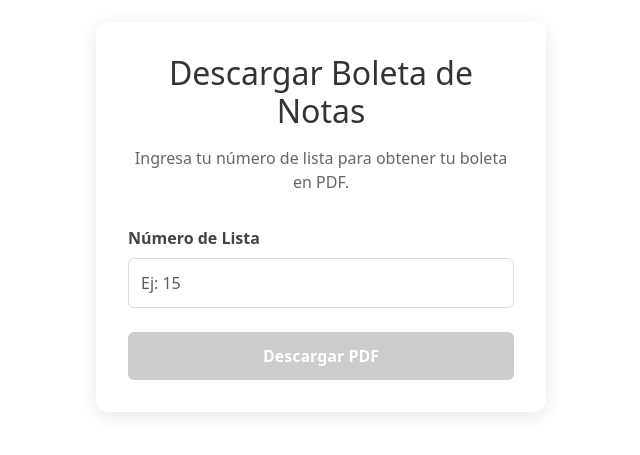
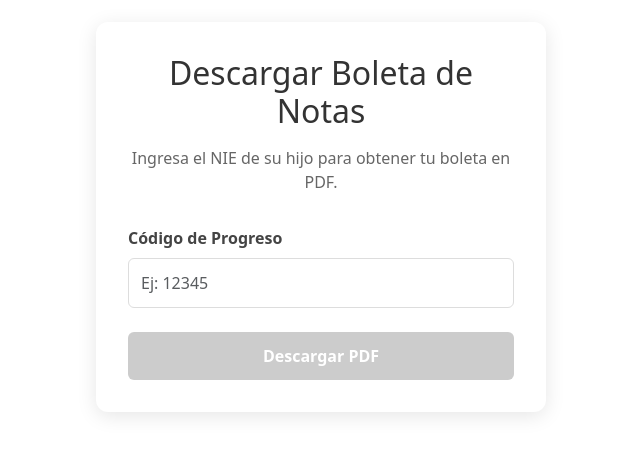
Before and after one commit to Gabusnow21/Administrador-de-Notas-Matematicas, an Angular app in the folder frontend/: page /descargar-boleta in a window 1280 px wide. Shown: the part 103-558 px from the top of the page, without its empty margins (319-959 px from the left). Built offline with nearby package versions, Linux system fonts and the light colour scheme.

Commit message:
Fix: servicio de tickets con codigoProgreso y etiquetas en html, asi como boton para borrado masivo

```diff
--- a/frontend/src/app/components/descargar-boleta/descargar-boleta.css
+++ b/frontend/src/app/components/descargar-boleta/descargar-boleta.css
@@ -107,6 +107,24 @@ label {
     cursor: not-allowed;
 }
 
+.btn-danger-clear {
+    width: 100%;
+    padding: 0.75rem;
+    background-color: #dc3545;
+    color: white;
+    border: none;
+    border-radius: 6px;
+    font-size: 0.9rem;
+    font-weight: 600;
+    cursor: pointer;
+    transition: background-color 0.2s;
+    margin-top: 10px;
+}
+
+.btn-danger-clear:hover:not(:disabled) {
+    background-color: #c82333;
+}
+
 .alert {
     margin-top: 1.5rem;
     padding: 0.75rem;
--- a/frontend/src/app/components/descargar-boleta/descargar-boleta.html
+++ b/frontend/src/app/components/descargar-boleta/descargar-boleta.html
@@ -1,50 +1,59 @@
 <div class="download-container">
     <div class="download-card">
-        <div class="header-actions" *ngIf="isAdmin">
+        @if (isAdmin) {
+            <div class="header-actions">
                 <button class="btn-config-toggle" (click)="showAdmin = !showAdmin">
                     <i class="fas" [ngClass]="showAdmin ? 'fa-times' : 'fa-cog'"></i> ⚙️
                 </button>
             </div>
+        }
 
-        <div *ngIf="!showAdmin">
+        @if (!showAdmin) {
+            <div>
                 <h2>Descargar Boleta de Notas</h2>
-            <p>Ingresa tu número de lista para obtener tu boleta en PDF.</p>
+                <p>Ingresa el NIE de su hijo para obtener tu boleta en PDF.</p>
 
                 <form (ngSubmit)="onSubmit()" #downloadForm="ngForm">
                     <div class="form-group">
-                    <label for="listNumber">Número de Lista</label>
+                        <label for="codigoProgreso">Código de Progreso</label>
                         <input
-                        type="number"
-                        id="listNumber"
-                        name="listNumber"
-                        [(ngModel)]="studentListNumber"
-                        placeholder="Ej: 15"
+                            type="text"
+                            id="codigoProgreso"
+                            name="codigoProgreso"
+                            [(ngModel)]="codigoProgreso"
+                            placeholder="Ej: 12345"
                             required
                             class="form-control">
                     </div>
 
-                <button type="submit" [disabled]="loading || !studentListNumber" class="btn-download">
+                    <button type="submit" [disabled]="loading || !codigoProgreso" class="btn-download">
                         {{ loading ? 'Validando...' : 'Descargar PDF' }}
                     </button>
                 </form>
 
-            <div *ngIf="message" class="alert alert-success">
+                @if (message) {
+                    <div class="alert alert-success">
                         {{ message }}
                     </div>
+                }
 
-            <div *ngIf="error" class="alert alert-danger">
+                @if (error) {
+                    <div class="alert alert-danger">
                         {{ error }}
                     </div>
+                }
             </div>
-
-        <div *ngIf="showAdmin" class="admin-config">
+        } @else {
+            <div class="admin-config">
                 <h3>Configuración de Boletas</h3>
 
                 <div class="config-section">
                     <h4>1. Cargar desde mi PC</h4>
                     <p class="small">Selecciona la carpeta local donde tienes los PDFs.</p>
                     <input type="file" (change)="onFolderSelected($event)" webkitdirectory directory multiple class="form-control">
-                <p *ngIf="selectedFiles" class="file-count">{{ selectedFiles.length }} archivos seleccionados.</p>
+                    @if (selectedFiles) {
+                        <p class="file-count">{{ selectedFiles.length }} archivos seleccionados.</p>
+                    }
                 </div>
 
                 <div class="config-section">
@@ -57,17 +66,29 @@
                         </div>
 
                         <ul class="directory-list">
-                        <li *ngFor="let dir of subDirectories" (click)="selectDirectory(dir)">
+                            @for (dir of subDirectories; track dir) {
+                                <li (click)="selectDirectory(dir)">
                                     📁 {{ dir.split('/').pop() }}
                                 </li>
-                        <li *ngIf="subDirectories.length === 0" class="empty">No hay subcarpetas visibles.</li>
+                            } @empty {
+                                <li class="empty">No hay subcarpetas visibles.</li>
+                            }
                         </ul>
                     </div>
+                </div>
+
+                <div class="config-section">
+                    <h4>3. Gestión de Tokens</h4>
+                    <p class="small">Elimina todos los tokens generados para forzar una nueva validación.</p>
+                    <button (click)="clearTokens()" [disabled]="loading" class="btn-danger-clear">
+                        Borrar Todos los Tokens
+                    </button>
                 </div>
 
                 <button (click)="saveConfig()" [disabled]="loading" class="btn-save">
                     {{ loading ? 'Procesando...' : (selectedFiles ? 'Subir y Guardar' : 'Guardar Configuración') }}
                 </button>
             </div>
+        }
     </div>
 </div>
--- a/frontend/src/app/components/descargar-boleta/descargar-boleta.ts
+++ b/frontend/src/app/components/descargar-boleta/descargar-boleta.ts
@@ -15,7 +15,7 @@ export class DescargarBoleta implements OnInit {
   private ticketService = inject(TicketService);
   private authService = inject(AuthService);
 
-  studentListNumber: number | null = null;
+  codigoProgreso: string = '';
   loading = false;
   message = '';
   error = '';
@@ -51,8 +51,6 @@ export class DescargarBoleta implements OnInit {
         this.error = '';
       },
       error: (err) => {
-        // Si el directorio no existe, no es un error crítico para el usuario,
-        // simplemente vaciamos la lista de sugerencias.
         this.subDirectories = [];
       }
     });
@@ -64,14 +62,12 @@ export class DescargarBoleta implements OnInit {
   }
 
   goBack() {
-    // Si la ruta está vacía o es la raíz, no hacemos nada
     if (!this.configPath || this.configPath === '/' || this.configPath === '.') {
-      this.configPath = '/'; // Asegurar que mostramos algo válido
+      this.configPath = '/';
       this.explorePath(this.configPath);
       return;
     }
 
-    // Quitar la última parte de la ruta
     const parts = this.configPath.split('/').filter(p => p.length > 0);
     if (parts.length > 0) {
       parts.pop();
@@ -89,7 +85,6 @@ export class DescargarBoleta implements OnInit {
 
   saveConfig() {
     if (this.selectedFiles && this.selectedFiles.length > 0) {
-      // Primero asegurar que la ruta es la correcta en el servidor antes de subir
       this.loading = true;
       this.ticketService.setConfigPath(this.configPath).subscribe({
         next: () => {
@@ -137,9 +132,25 @@ export class DescargarBoleta implements OnInit {
     });
   }
 
+  clearTokens() {
+    if (confirm('¿Estás seguro de que deseas borrar todos los tokens de descarga? Esta acción no se puede deshacer.')) {
+      this.loading = true;
+      this.ticketService.clearTokens().subscribe({
+        next: (res) => {
+          this.loading = false;
+          alert(res.message || 'Tokens borrados correctamente.');
+        },
+        error: (err) => {
+          this.loading = false;
+          alert('Error al borrar tokens: ' + (err.error?.message || err.message));
+        }
+      });
+    }
+  }
+
   onSubmit() {
-    if (this.studentListNumber === null) {
-      this.error = 'Por favor, ingresa tu número de lista.';
+    if (!this.codigoProgreso) {
+      this.error = 'Por favor, ingresa el NIE del estudiante:';
       return;
     }
 
@@ -147,7 +158,7 @@ export class DescargarBoleta implements OnInit {
     this.message = '';
     this.error = '';
 
-    this.ticketService.validateTicket(this.studentListNumber).subscribe({
+    this.ticketService.validateTicket(this.codigoProgreso).subscribe({
       next: (response) => {
         this.loading = false;
         this.message = 'Validación exitosa. Descargando boleta...';
@@ -156,14 +167,14 @@ export class DescargarBoleta implements OnInit {
         const link = document.createElement('a');
         link.href = url;
         link.target = '_blank';
-        link.download = `boleta_${this.studentListNumber}.pdf`;
+        link.download = `boleta_${this.codigoProgreso}.pdf`;
         document.body.appendChild(link);
         link.click();
         document.body.removeChild(link);
       },
       error: (err) => {
         this.loading = false;
-        this.error = err.error?.message || 'No se pudo validar el número de lista. Asegúrate de que tu boleta esté disponible.';
+        this.error = err.error?.message || 'No se pudo validar el NIE del estudiante. Asegúrate de que tu boleta esté disponible.';
       }
     });
   }
--- a/frontend/src/app/services/ticket.service.ts
+++ b/frontend/src/app/services/ticket.service.ts
@@ -10,12 +10,16 @@ export class TicketService {
   private http = inject(HttpClient);
   private apiUrl = environment.apiUrl;
 
-  validateTicket(studentListNumber: number): Observable<{ token: string }> {
-    return this.http.post<{ token: string }>(`${this.apiUrl}/tickets/validate`, { studentListNumber });
+  validateTicket(codigoProgreso: string): Observable<{ token: string }> {
+    return this.http.post<{ token: string }>(`${this.apiUrl}/tickets/validate`, { codigoProgreso });
   }
 
   generateTickets(): Observable<any> {
     return this.http.post(`${this.apiUrl}/tickets/generate`, {});
+  }
+
+  clearTokens(): Observable<any> {
+    return this.http.delete(`${this.apiUrl}/tickets/clear`);
   }
 
   getDownloadUrl(token: string): string {
```
Lines whose indentation alone changed are shown as unchanged.
